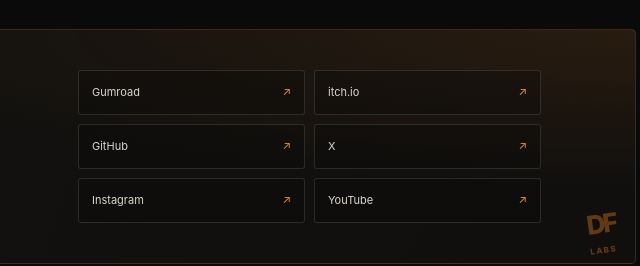
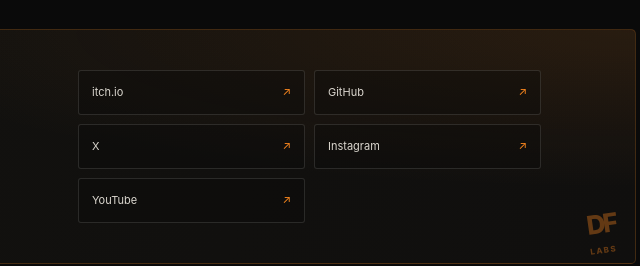
Before and after one commit to distressedforge/distressedforge-site, a plain HTML site: page index.html in a window 1280 px wide. Shown: the part 2370-2636 px from the top of the page, 584-1224 px from the left. Drawn offline with Linux system fonts and the light colour scheme.

Commit message:
Shops: remove Gumroad link for now (Etsy already removed)

```diff
--- a/index.html
+++ b/index.html
@@ -121,7 +121,6 @@
         <div class="shops-panel">
           <div class="shops-copy"><p class="eyebrow section-index">04 <span>/</span> FIND THE WORK</p><h2 id="shops-title">Our shops<span class="accent-text">.</span></h2><p>Find Distressed Forge around the web. More is on the way.</p></div>
           <nav class="shop-links" aria-label="Distressed Forge shops and profiles">
-            <a href="https://distressedforge.gumroad.com" target="_blank" rel="noopener noreferrer"><span>Gumroad</span><span aria-hidden="true">↗</span></a>
             <a href="https://distressedforge.itch.io" target="_blank" rel="noopener noreferrer"><span>itch.io</span><span aria-hidden="true">↗</span></a>
             <a href="https://github.com/distressedforge" target="_blank" rel="noopener noreferrer"><span>GitHub</span><span aria-hidden="true">↗</span></a>
             <a href="https://x.com/distressedforge" target="_blank" rel="noopener noreferrer"><span>X</span><span aria-hidden="true">↗</span></a>
```
